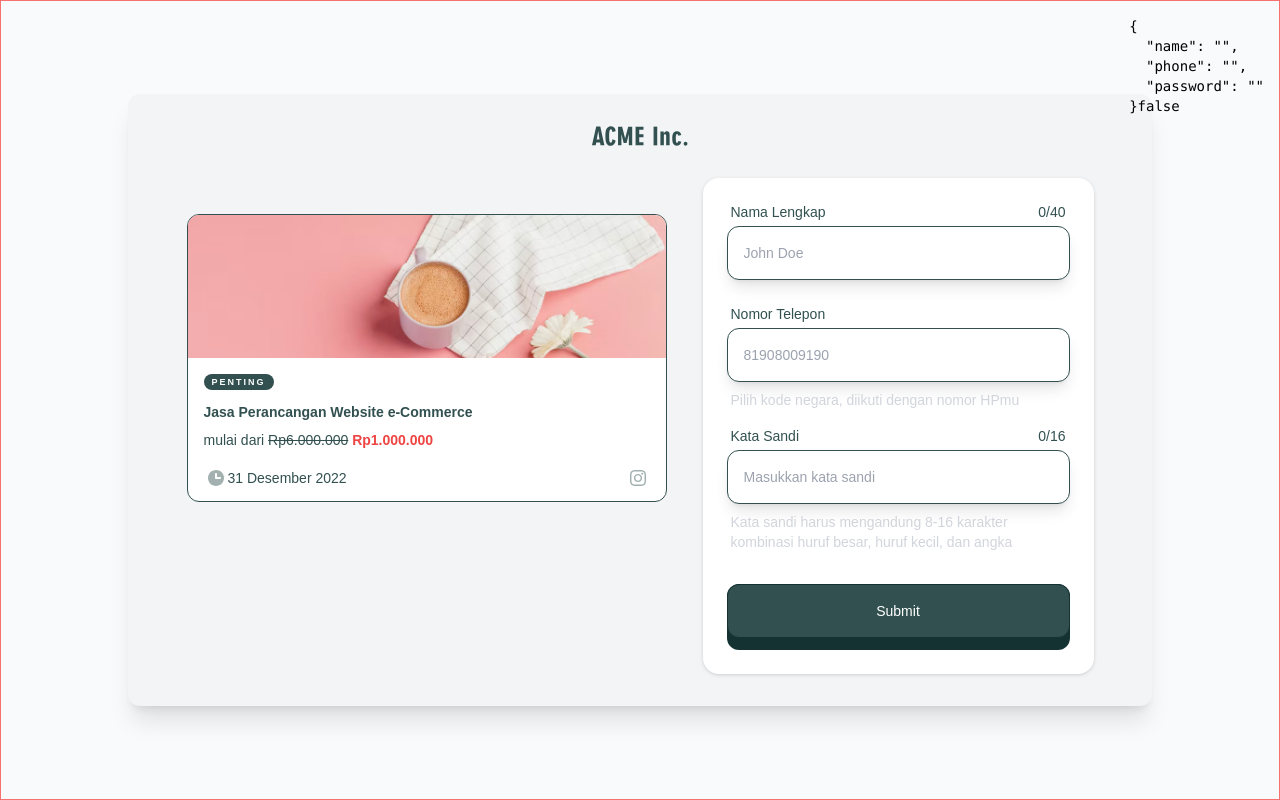
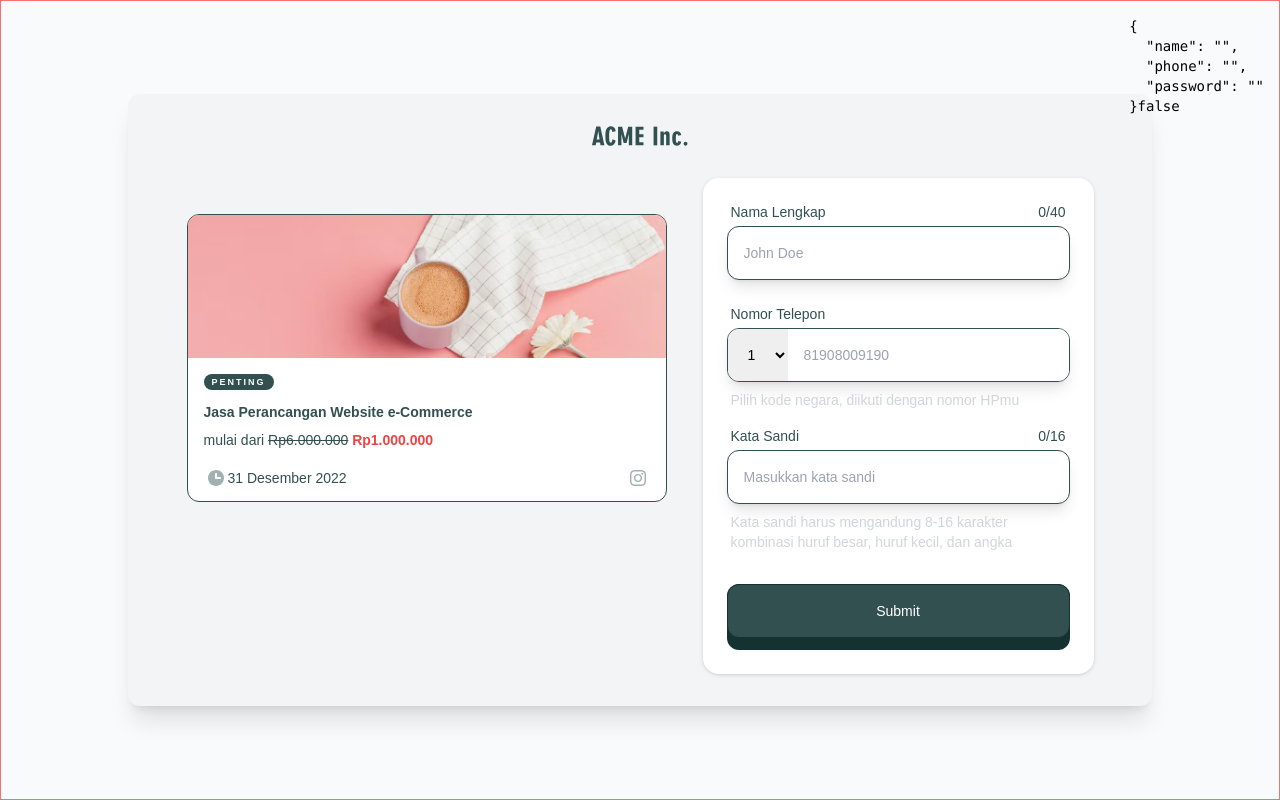
Before and after one commit to yehezkielwijaya/uxe-test, a React (Create React App) app: page / in a window 1280 px wide. Built offline with nearby package versions, Linux system fonts and the light colour scheme.

Commit message:
tel input styling

```diff
--- a/src/Component/Input/Index.js
+++ b/src/Component/Input/Index.js
@@ -19,27 +19,22 @@ const BaseInput = ({
         <div className="flex flex-col mb-2">
           <div className="flex justify-between px-1 mb-1">
             <div className="font-medium text-acmeprimary">{label}</div>
-            {/* <div className="flex text-acmeprimary">
-          {valueLength > maxLength ||
-          (valueLength < minLength && valueLength !== 0) ? (
-            <div className="flex text-red-500">
-              {valueLength}/{maxLength}
           </div>
-          ) : (
-            <div className="flex text-acmeprimary">
-              {valueLength}/{maxLength}
-            </div>
-          )}
-        </div> */}
-          </div>
+          <div className="border overflow-hidden border-acmeprimary shadow-lg rounded-xl w-full flex bg-white">
+            <select className="p-4 border-none focus:border-none focus:ring-0 focus:outline-none ">
+              <option>1</option>
+              <option>2</option>
+              <option>3</option>
+            </select>
             <input
-            className="p-4 border border-acmeprimary shadow-lg rounded-xl w-full flex bg-white"
+              className="p-4 w-full border-none focus:border-none focus:ring-0 focus:outline-none"
               type={type}
               value={value}
               name={name}
               onChange={onChange}
               placeholder={placeholder}
             ></input>
+          </div>
           <div className="text-gray-300 px-1 py-2 w-fit">{helper}</div>
         </div>
       ) : (
```
Lines whose indentation alone changed are shown as unchanged.
